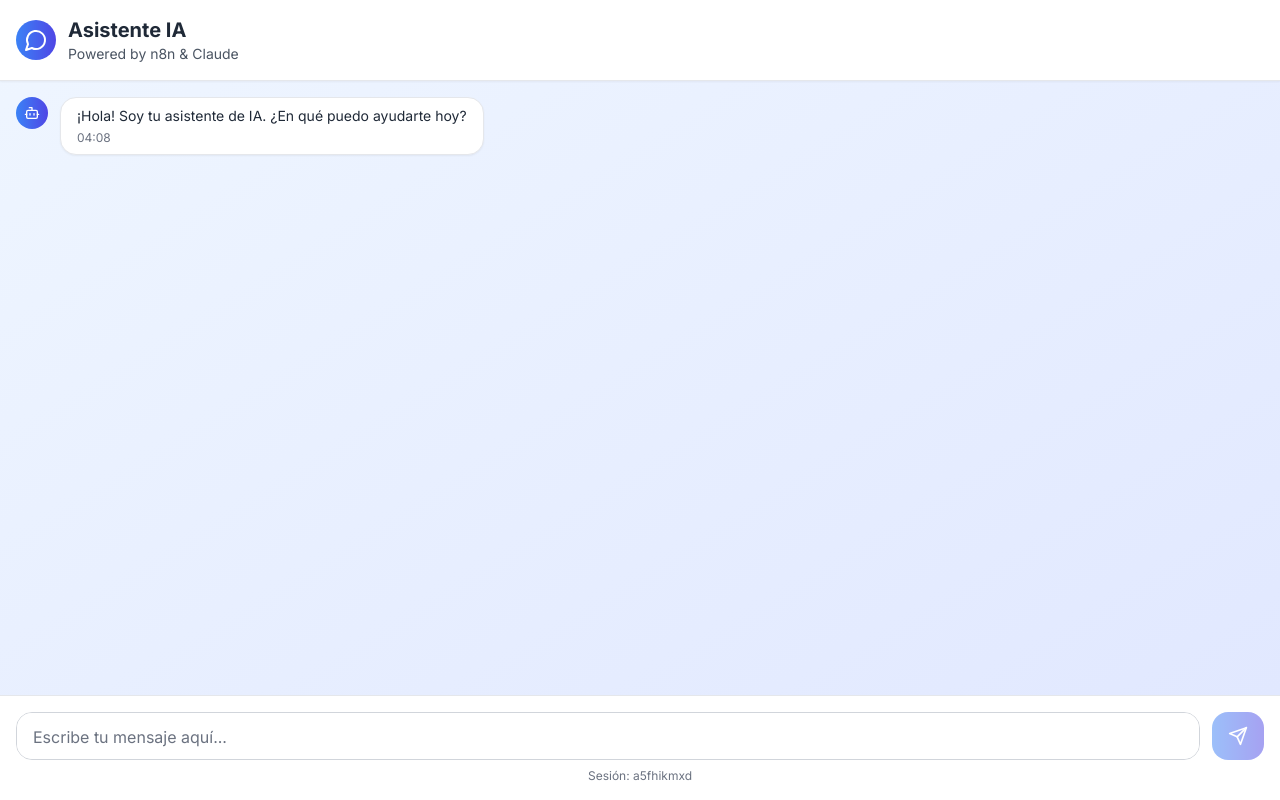
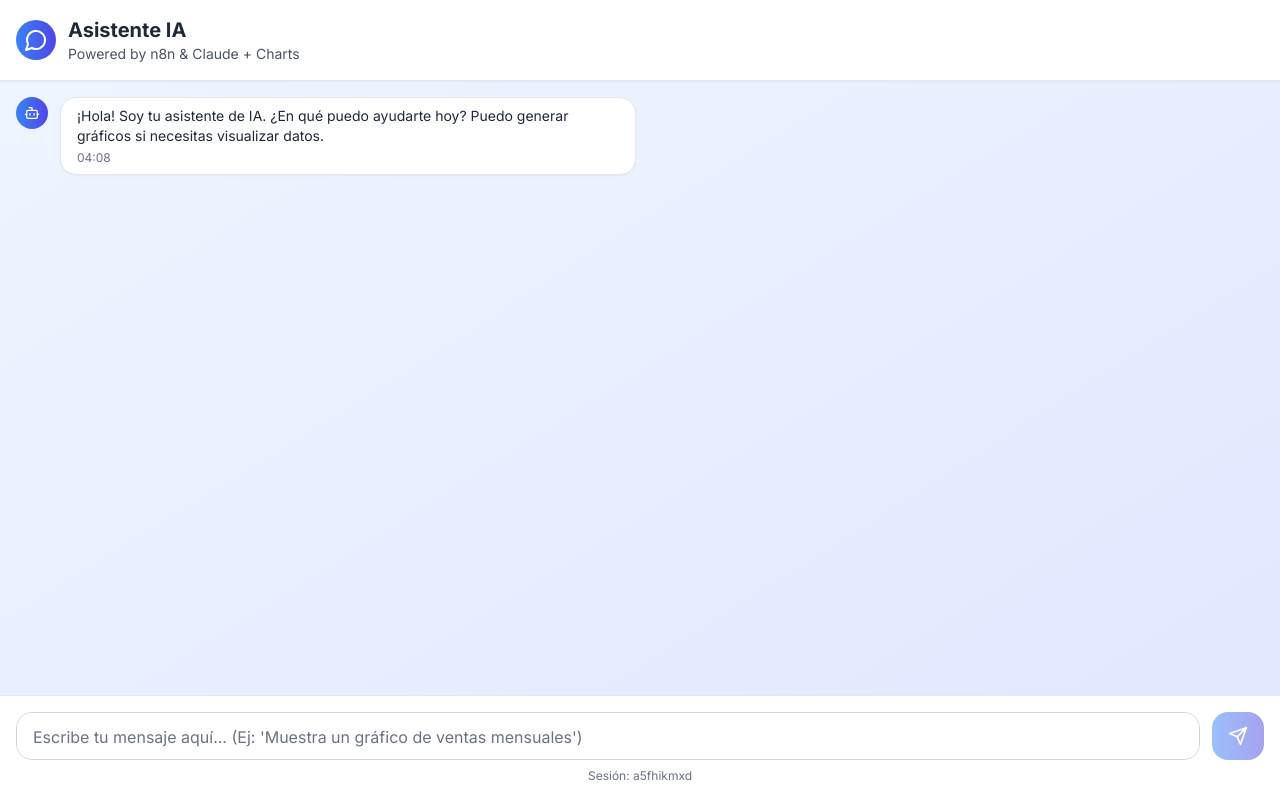
Before and after one commit to frescales/n8n-chat-agent, a Next.js app: page / in a window 1280 px wide. Built offline with nearby package versions, Linux system fonts and the light colour scheme.

Commit message:
feat: add Chart.js integration for dynamic chart rendering from AI agent

```diff
--- a/src/components/ChatInterface.tsx
+++ b/src/components/ChatInterface.tsx
@@ -1,13 +1,45 @@
 'use client';
 
 import React, { useState, useRef, useEffect } from 'react';
-import { Send, Bot, User, MessageCircle, AlertCircle } from 'lucide-react';
+import { Send, Bot, User, MessageCircle, AlertCircle, BarChart3 } from 'lucide-react';
+import { Chart as ChartJS, CategoryScale, LinearScale, BarElement, Title, Tooltip, Legend, LineElement, PointElement, ArcElement } from 'chart.js';
+import { Bar, Line, Pie } from 'react-chartjs-2';
+
+// Registrar componentes de Chart.js
+ChartJS.register(
+  CategoryScale,
+  LinearScale,
+  BarElement,
+  LineElement,
+  PointElement,
+  ArcElement,
+  Title,
+  Tooltip,
+  Legend
+);
+
+interface ChartData {
+  type: 'chart';
+  chartType: 'bar' | 'line' | 'pie';
+  title?: string;
+  data: {
+    labels: string[];
+    datasets: Array<{
+      label: string;
+      data: number[];
+      backgroundColor?: string | string[];
+      borderColor?: string | string[];
+      borderWidth?: number;
+    }>;
+  };
+}
 
 interface Message {
   id: number;
   type: 'user' | 'ai';
-  content: string;
+  content: string | ChartData;
   timestamp: Date;
+  isChart?: boolean;
 }
 
 const ChatInterface: React.FC = () => {
@@ -15,7 +47,7 @@ const ChatInterface: React.FC = () => {
     {
       id: 1,
       type: 'ai',
-      content: '¡Hola! Soy tu asistente de IA. ¿En qué puedo ayudarte hoy?',
+      content: '¡Hola! Soy tu asistente de IA. ¿En qué puedo ayudarte hoy? Puedo generar gráficos si necesitas visualizar datos.',
       timestamp: new Date()
     }
   ]);
@@ -58,6 +90,60 @@ const ChatInterface: React.FC = () => {
       </div>
     </div>
   );
+
+  // Componente para renderizar gráficos
+  const ChartComponent = ({ chartData }: { chartData: ChartData }) => {
+    const options = {
+      responsive: true,
+      maintainAspectRatio: false,
+      plugins: {
+        legend: {
+          position: 'top' as const,
+        },
+        title: {
+          display: !!chartData.title,
+          text: chartData.title || '',
+        },
+      },
+    };
+
+    const containerClass = "w-full h-64 bg-white p-4 rounded-lg border border-gray-200";
+
+    switch (chartData.chartType) {
+      case 'bar':
+        return (
+          <div className={containerClass}>
+            <Bar data={chartData.data} options={options} />
+          </div>
+        );
+      case 'line':
+        return (
+          <div className={containerClass}>
+            <Line data={chartData.data} options={options} />
+          </div>
+        );
+      case 'pie':
+        return (
+          <div className={containerClass}>
+            <Pie data={chartData.data} options={options} />
+          </div>
+        );
+      default:
+        return <div className="text-red-500">Tipo de gráfico no soportado</div>;
+    }
+  };
+
+  const parseResponse = (response: string): { content: string | ChartData; isChart: boolean } => {
+    try {
+      const parsed = JSON.parse(response);
+      if (parsed.type === 'chart' && parsed.chartType && parsed.data) {
+        return { content: parsed as ChartData, isChart: true };
+      }
+    } catch (e) {
+      // Si no es JSON válido, tratarlo como texto normal
+    }
+    return { content: response, isChart: false };
+  };
 
   const sendMessage = async () => {
     if (!inputMessage.trim() || isLoading) return;
@@ -114,27 +200,29 @@ const ChatInterface: React.FC = () => {
       } else if (data.text) {
         aiResponse = data.text;
       } else {
-        // Si no encontramos la respuesta en el formato esperado, revisamos toda la estructura
         console.log('Estructura de respuesta completa:', data);
         aiResponse = 'He recibido tu mensaje correctamente. ¿Podrías reformular tu pregunta?';
       }
 
-      // Filtrar mensajes de sistema como "Workflow was started"
+      // Filtrar mensajes de sistema y procesar respuesta
       if (aiResponse &&
           !aiResponse.toLowerCase().includes('workflow was started') &&
           !aiResponse.toLowerCase().includes('workflow has been') &&
           aiResponse.trim() !== '') {
 
+        // Intentar parsear como gráfico o texto
+        const { content, isChart } = parseResponse(aiResponse);
+
         const aiMessage: Message = {
           id: Date.now() + 1,
           type: 'ai',
-          content: aiResponse,
-          timestamp: new Date()
+          content: content,
+          timestamp: new Date(),
+          isChart: isChart
         };
 
         setMessages(prev => [...prev, aiMessage]);
       } else {
-        // Si no hay respuesta válida, mostrar mensaje de error amigable
         const fallbackMessage: Message = {
           id: Date.now() + 1,
           type: 'ai',
@@ -184,7 +272,7 @@ const ChatInterface: React.FC = () => {
             </div>
             <div>
               <h1 className="text-xl font-bold text-gray-800">Asistente IA</h1>
-              <p className="text-sm text-gray-600">Powered by n8n & Claude</p>
+              <p className="text-sm text-gray-600">Powered by n8n & Claude + Charts</p>
             </div>
           </div>
           {error && (
@@ -207,23 +295,40 @@ const ChatInterface: React.FC = () => {
           >
             {message.type === 'ai' && (
               <div className="bg-gradient-to-r from-blue-500 to-indigo-600 p-2 rounded-full flex-shrink-0">
+                {message.isChart ? (
+                  <BarChart3 className="h-4 w-4 text-white" />
+                ) : (
                   <Bot className="h-4 w-4 text-white" />
+                )}
               </div>
             )}
 
             <div
-              className={`max-w-xs md:max-w-md lg:max-w-lg xl:max-w-xl px-4 py-2 rounded-2xl ${
+              className={`${
                 message.type === 'user'
-                  ? 'bg-gradient-to-r from-blue-500 to-indigo-600 text-white'
-                  : 'bg-white shadow-sm border border-gray-200 text-gray-800'
+                  ? 'max-w-xs md:max-w-md lg:max-w-lg xl:max-w-xl bg-gradient-to-r from-blue-500 to-indigo-600 text-white px-4 py-2 rounded-2xl'
+                  : message.isChart
+                  ? 'max-w-xs md:max-w-md lg:max-w-lg xl:max-w-2xl'
+                  : 'max-w-xs md:max-w-md lg:max-w-lg xl:max-w-xl bg-white shadow-sm border border-gray-200 text-gray-800 px-4 py-2 rounded-2xl'
               }`}
             >
-              <p className="text-sm whitespace-pre-wrap">{message.content}</p>
+              {message.isChart && typeof message.content === 'object' ? (
+                <div className="space-y-2">
+                  <ChartComponent chartData={message.content as ChartData} />
+                  <p className="text-xs text-gray-500 mt-2 px-2">
+                    {formatTime(message.timestamp)}
+                  </p>
+                </div>
+              ) : (
+                <>
+                  <p className="text-sm whitespace-pre-wrap">{message.content as string}</p>
                   <p className={`text-xs mt-1 ${
                     message.type === 'user' ? 'text-blue-100' : 'text-gray-500'
                   }`}>
                     {formatTime(message.timestamp)}
                   </p>
+                </>
+              )}
             </div>
 
             {message.type === 'user' && (
@@ -240,7 +345,7 @@ const ChatInterface: React.FC = () => {
         <div ref={messagesEndRef} />
       </div>
 
-      {/* Input Area - Texto visible */}
+      {/* Input Area */}
       <div className="bg-white border-t border-gray-200 p-4">
         <div className="flex space-x-3">
           <textarea
@@ -248,14 +353,14 @@ const ChatInterface: React.FC = () => {
             value={inputMessage}
             onChange={(e) => setInputMessage(e.target.value)}
             onKeyPress={handleKeyPress}
-            placeholder="Escribe tu mensaje aquí..."
+            placeholder="Escribe tu mensaje aquí... (Ej: 'Muestra un gráfico de ventas mensuales')"
             className="flex-1 resize-none border border-gray-300 rounded-2xl px-4 py-3 text-gray-900 placeholder-gray-500 focus:outline-none focus:ring-2 focus:ring-blue-500 focus:border-transparent bg-white"
             rows={1}
             disabled={isLoading}
             style={{
               minHeight: '44px',
               maxHeight: '120px',
-              color: '#1f2937' // Forzar color del texto
+              color: '#1f2937'
             }}
           />
           <button
```
Lines whose indentation alone changed are shown as unchanged.
